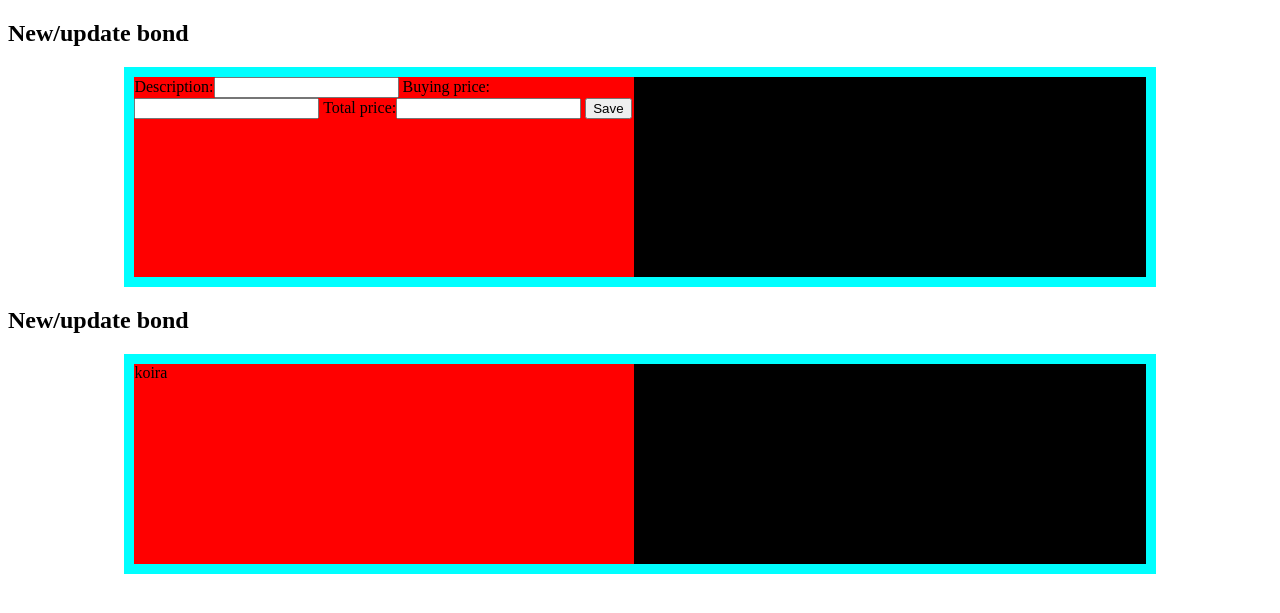
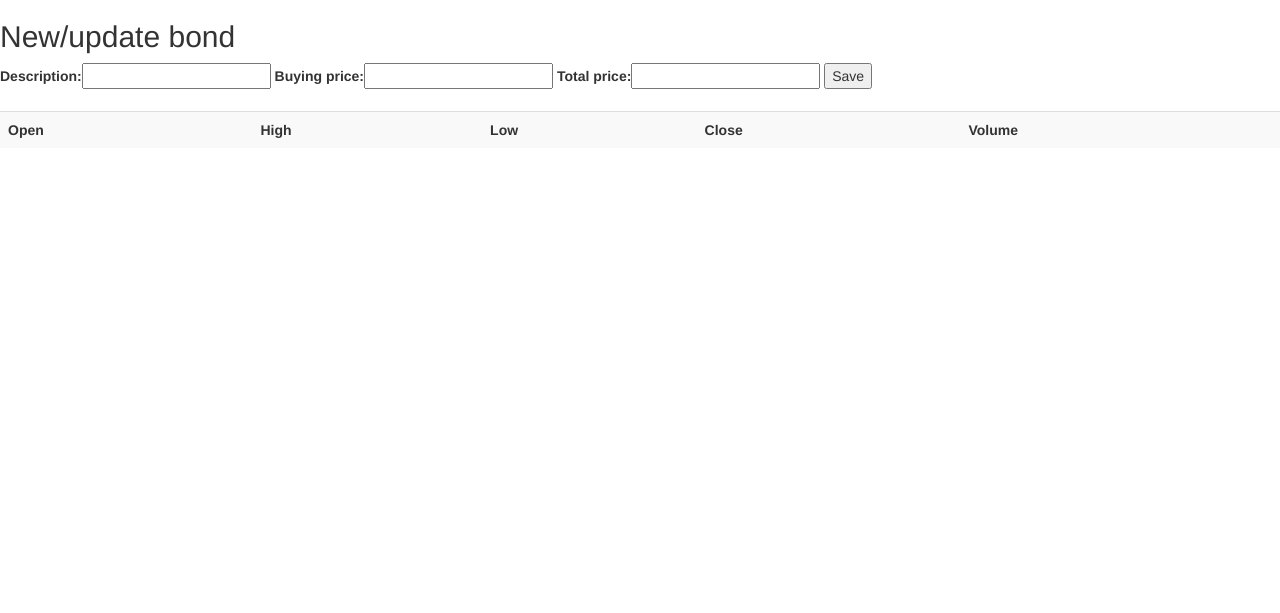
Before and after one commit to ARiepponen/OHSIHA, a Django app: page /new in a window 1280 px wide. Shown: the top 613 px of the page. Run offline with Django 3.2, Linux system fonts and the light colour scheme; lists and menus that the app fills with data are empty; some libraries are stand-ins or nearby versions.

Commit message:
Bootstrap ready

```diff
--- a/dashboard/templates/bonds-form.html
+++ b/dashboard/templates/bonds-form.html
@@ -5,16 +5,14 @@
     <meta charset="UTF-8">
     <meta name="viewport" content="width=device-width, initial-scale=1.0">
     <link rel="stylesheet" type="text/css" media="screen" href= "style.css">
+    <link rel="stylesheet" href="//maxcdn.bootstrapcdn.com/bootstrap/3.2.0/css/bootstrap.min.css">
+    <link rel="stylesheet" href="//maxcdn.bootstrapcdn.com/bootstrap/3.2.0/css/bootstrap-theme.min.css">
+
     <title>Document</title>
 </head>
 
 <body>
     <h2> New/update bond</h2>
-
-        <section class="container">
-
-            <div class="one" style="width: 500px;">
-
 
         <form method = "POST">
             {% csrf_token %}
@@ -24,32 +22,24 @@
 
         {% if bond %}
              <a href="{% url 'delete_bond' bond.id %}">Delete</a>
-                {% endif %}
+        {% endif %} </br>
 
 
-            </div>
+        <table class="table table-striped"><tr><th>Open</th><th>High</th><th>Low</th><th>Close</th><th>Volume</th></tr>
+            {%for arvo in avaimet%}
+                <tr>
+                {%for key, alkio in arvo.items%}
 
-            <div class="two">
-                kissa
-            </div>
-        </section>
+                    <td>{{ alkio }}</td>
+                    {%endfor%}
+                </tr>
+
+            {% endfor %}
+        </table>
 
 
-    <h2> New/update bond</h2>
-
-        <section class="container">
-
-            <div class="one" style="width: 500px;">
-
-				koira
-			</div>
-
-			<div class="two">
-				kissa
-			</div>
 
 
-        </section>
 
 </body>
 
--- a/dashboard/views.py
+++ b/dashboard/views.py
@@ -31,38 +31,23 @@ def update_bond(request, id):
     data = ts.get_daily(symbol='MSFT', outputsize = 'compact')
 
     paivat = []
-    kurssit = []
-    counter = 0
+    avaimet = []
 
 
 
-    for keissi in data:
-        counter = counter + 1
-        if(counter <= 5):
-            dict_list = keissi.keys()
-            for paiva in dict_list:
+    for rivi in data:
+        for paiva in rivi.keys():
+            print(paiva)
+            avain = rivi[paiva]
+            avaimet.append(avain)
 
-                try:
-                    arvo = keissi[paiva]["1. open"]
-                    #paivat[paiva] = arvo
-                    #print(paiva)
-                    #print(arvo)
-                    paivat.append(paiva)
-                    kurssit.append(arvo)
-                except:
-                    pass
-
-
-    #pituus = len(paivat)
-    #uusi_pituus = pituus - 5
-   # del paivat[uusi_pituus:]
 
 
 
     if form.is_valid():
         form.save()
         return redirect('list_bonds')
-    return render(request, 'bonds-form.html', {'form':form, 'bond':bond, 'paivat':paivat,'kurssit':kurssit})
+    return render(request, 'bonds-form.html', {'form':form, 'bond':bond, 'paivat':paivat, 'avaimet':avaimet})
 
 
 
```
Also changed, not shown: dashboard/data.py (+6 -20 lines). Lines whose indentation alone changed are shown as unchanged.
